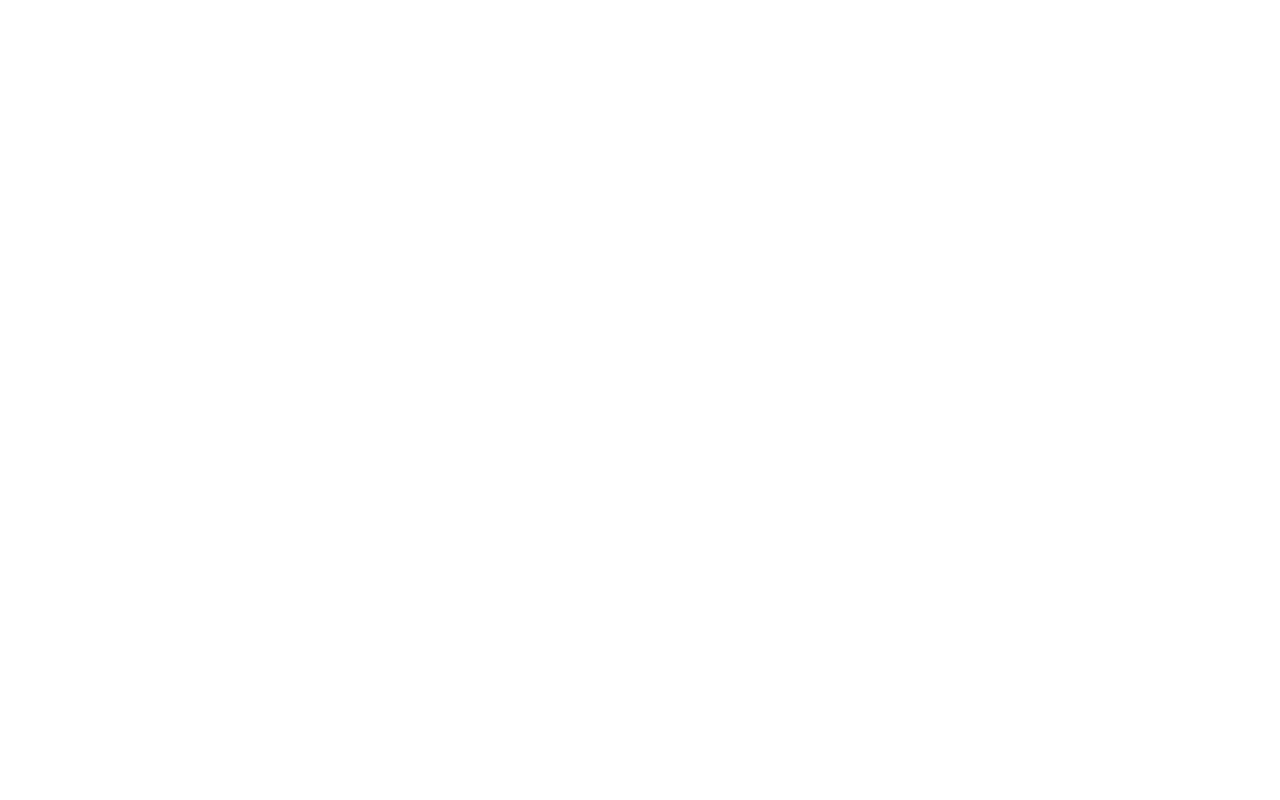
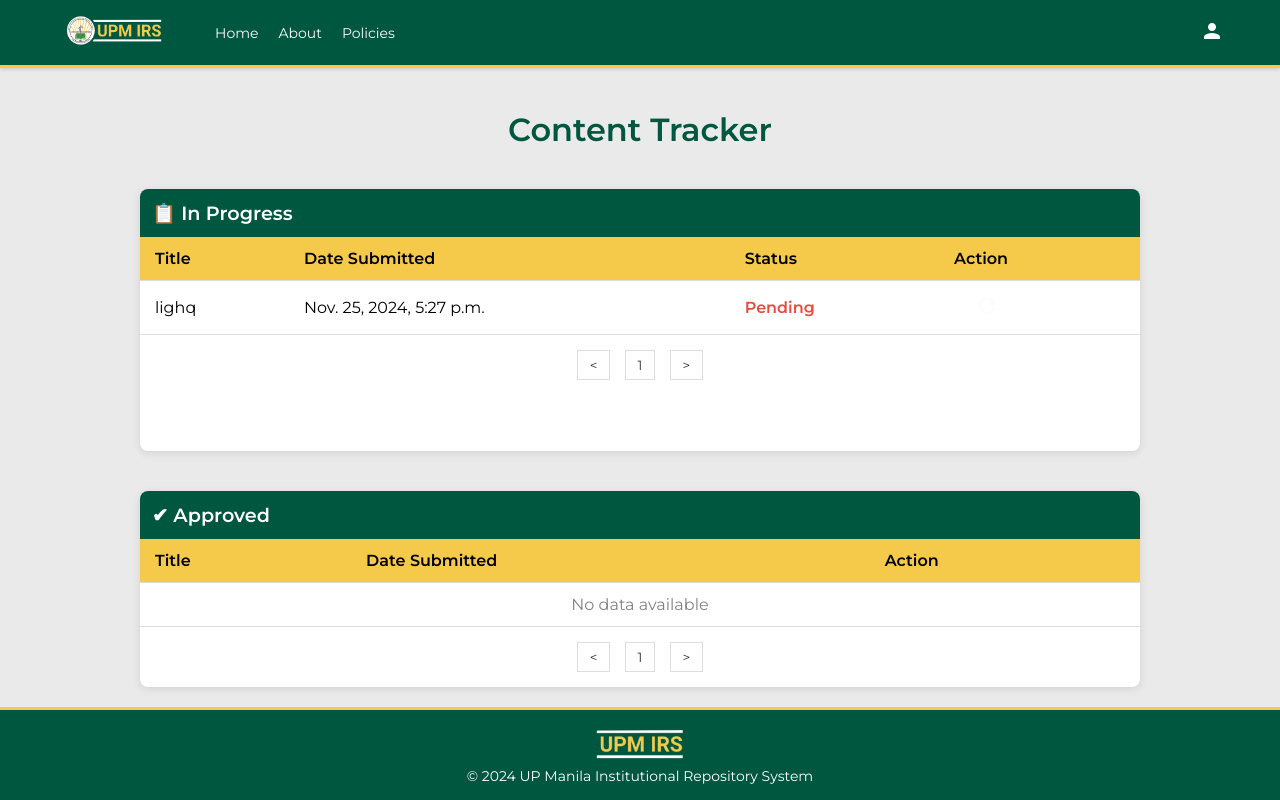
Before and after one commit to TaoNkaWytShirt/CS122-IRS, a plain HTML site: page upm-irs/repository.html in a window 1280 px wide. Drawn offline with Linux system fonts and the light colour scheme.

Commit message:
added initial design for repository page, footer for contribute page, and css fixes

```diff
--- a/upm-irs/contribute.html
+++ b/upm-irs/contribute.html
@@ -13,183 +13,7 @@
       href="https://fonts.googleapis.com/icon?family=Material+Icons"
     />
     <link rel="stylesheet" href="css/style.css" />
-    <style>
-      .content-container {
-        grid-area: Content;
-        position: fixed;
-        margin-top: 90px;
-        height: 100%;
-        width: 100%;
-        background-color: #eaeaea;
-        scroll-behavior: smooth;
-        overflow-y: auto;
-      }
-
-      .content {
-        margin-left: auto;
-        margin-right: auto;
-        height: auto;
-        width: 50%;
-        border: 1px solid #ccc;
-        padding: 10px;
-        border-radius: 7px;
-        margin-bottom: 150px;
-        overflow-y: auto;
-      }
-
-      input:not(.name input, .date input),
-      select {
-        height: 30px;
-        border-radius: 5px;
-        border: 1px solid #ccc;
-        padding: 5px;
-      }
-
-      textarea {
-        display: flex;
-        height: 200px;
-        border-radius: 5px;
-        border: 1px solid #ccc;
-        padding: 5px;
-        resize: none;
-      }
-
-      .details,
-      .title,
-      .content-type,
-      .keywords,
-      .access-level,
-      .abstract {
-        margin-bottom: 10px;
-      }
-
-      .details div,
-      .title div,
-      .content-type div,
-      .keywords div,
-      .access-level div,
-      .abstract div {
-        display: flex;
-        flex-direction: column;
-        flex: 1;
-      }
-
-      label {
-        margin-bottom: 5px;
-        margin-left: 3px;
-      }
-
-      .name,
-      .unit,
-      .date {
-        display: flex;
-        margin-bottom: 10px;
-        margin-top: 5px;
-      }
-
-      .name div,
-      .unit div,
-      .date div {
-        display: flex;
-        flex: 1;
-        min-width: 0;
-      }
-
-      .name input {
-        width: 100%;
-        box-sizing: border-box;
-        height: 30px;
-        border: solid #ccc;
-        border-width: 1px 0px 1px 1px;
-        padding: 5px;
-      }
-
-      .name input:nth-child(1),
-      .date input:nth-child(1) {
-        border-radius: 5px 0px 0px 5px;
-      }
-
-      .delete-row-btn {
-        width: 160px; /* Set button width to 70px */
-        height: 30px; /* Match input height */
-        border: none;
-        border-radius: 0px 5px 5px 0px;
-        background-color: #981610;
-        color: white;
-        box-sizing: border-box; /* Ensure padding/border don't affect width */
-        text-align: center;
-        line-height: 30px; /* Vertically align the minus symbol */
-        cursor: pointer;
-      }
-
-      .organization {
-        display: flex;
-        justify-content: space-between;
-      }
-
-      .organization label {
-        display: flex;
-        align-items: center;
-        gap: 10px;
-      }
-
-      .add-row-btn {
-        width: 37px;
-        height: 30px;
-        border-radius: 5px;
-        background-color: #f4c430;
-        border: none;
-        cursor: pointer;
-      }
-
-      .unit {
-        display: flex;
-        vertical-align: middle;
-        gap: 10px;
-        margin-bottom: 15px;
-      }
-
-      .unit div {
-        display: flex;
-        flex-direction: column;
-        flex: 1;
-        min-width: 0;
-      }
-
-      .date input {
-        width: 100%;
-        box-sizing: border-box;
-        height: 30px;
-        border: solid #ccc;
-        padding: 5px;
-      }
-
-      .date input:nth-child(1),
-      input:nth-child(2) {
-        border-width: 1px 0px 1px 1px;
-      }
-
-      .date input:nth-child(3) {
-        border-width: 1px;
-        border-radius: 0px 5px 5px 0px;
-      }
-
-      .embargo-duration {
-        display: flex;
-        vertical-align: middle;
-        gap: 10px;
-        margin-bottom: 15px;
-        margin-top: 5px;
-      }
-
-      .embargo-duration input {
-        width: 100%;
-        box-sizing: border-box;
-        height: 30px;
-        border: solid #ccc;
-        padding: 5px;
-      }
-    </style>
+    <link rel="stylesheet" href="css/contribute.css" />
   </head>
   <body>
     <header>
@@ -216,10 +40,11 @@
     </header>
 
     <div class="content-container">
+      <h1>Contribute</h1>
       <div class="content">
         <div class="details">
           <div>
-            <label>Add Details</label>
+            <h2>Add Details</h2>
           </div>
         </div>
         <div class="title">
@@ -380,20 +205,20 @@
             <option value="University">Month</option>
           </select>
         </div>
+        <button class="footer-buttons">Cancel</button>
+        <button class="footer-buttons">Upload File</button>
       </div>
+      <section class="footer">
+        <div class="footer-logo">
+          <a href="index.html">
+            <img src="assets/irs-logo-2.png" alt="Logo" />
+          </a>
+        </div>
+        <div class="footer-text">
+          <p>&copy; 2024 UP Manila Institutional Repository System</p>
+        </div>
+      </section>
     </div>
-    <footer>
-      <div class="footer-container">
-        <p>&copy; 2024 UPM IRS. All rights reserved.</p>
-        <nav>
-          <a href="index.html">Home</a>
-          <a href="about.html">About</a>
-          <a href="contact.html">Contact</a>
-          <a href="policies.html">Policies</a>
-        </nav>
-      </div>
-    </footer>
-
     <script src="index.js"></script>
   </body>
 </html>
--- /dev/null
+++ b/upm-irs/css/contribute.css
@@ -0,0 +1,222 @@
+.content-container {
+  grid-area: Content;
+  position: fixed;
+  margin-top: 90px;
+  height: 100%;
+  width: 100%;
+  background-color: #eaeaea;
+  scroll-behavior: smooth;
+  overflow-y: auto;
+}
+
+h1 {
+  font-size: 2em;
+  margin-bottom: 20px;
+  font-weight: bold;
+  color: #00573f;
+  text-align: center;
+  width: 100%;
+}
+
+h2 {
+  font-size: 1.5em;
+  margin-bottom: 10px;
+  color: #00573f;
+}
+
+.content {
+  margin-left: auto;
+  margin-right: auto;
+  height: auto;
+  width: 50%;
+  border: 1px solid #ccc;
+  padding: 10px;
+  border-radius: 7px;
+  margin-bottom: 150px;
+  overflow-y: auto;
+}
+
+input:not(.name input, .date input),
+select {
+  height: 30px;
+  border-radius: 5px;
+  border: 1px solid #ccc;
+  padding: 5px;
+}
+
+textarea {
+  display: flex;
+  height: 200px;
+  border-radius: 5px;
+  border: 1px solid #ccc;
+  padding: 5px;
+  resize: none;
+}
+
+.details,
+.title,
+.content-type,
+.keywords,
+.access-level,
+.abstract {
+  margin-bottom: 10px;
+}
+
+.details div,
+.title div,
+.content-type div,
+.keywords div,
+.access-level div,
+.abstract div {
+  display: flex;
+  flex-direction: column;
+  flex: 1;
+}
+
+label {
+  margin-bottom: 5px;
+  margin-left: 3px;
+}
+
+.name,
+.unit,
+.date {
+  display: flex;
+  margin-bottom: 10px;
+  margin-top: 5px;
+}
+
+.name div,
+.unit div,
+.date div {
+  display: flex;
+  flex: 1;
+  min-width: 0;
+}
+
+.name input {
+  width: 100%;
+  box-sizing: border-box;
+  height: 30px;
+  border: solid #ccc;
+  border-width: 1px 0px 1px 1px;
+  padding: 5px;
+}
+
+.name input:nth-child(1),
+.date input:nth-child(1) {
+  border-radius: 5px 0px 0px 5px;
+}
+
+.delete-row-btn {
+  width: 160px; /* Set button width to 70px */
+  height: 30px; /* Match input height */
+  border: none;
+  border-radius: 0px 5px 5px 0px;
+  background-color: #981610;
+  color: white;
+  box-sizing: border-box; /* Ensure padding/border don't affect width */
+  text-align: center;
+  line-height: 30px; /* Vertically align the minus symbol */
+  cursor: pointer;
+}
+
+.organization {
+  display: flex;
+  justify-content: space-between;
+}
+
+.organization label {
+  display: flex;
+  align-items: center;
+  gap: 10px;
+}
+
+.add-row-btn {
+  width: 37px;
+  height: 30px;
+  border-radius: 5px;
+  background-color: #f4c430;
+  border: none;
+  cursor: pointer;
+}
+
+.unit {
+  display: flex;
+  vertical-align: middle;
+  gap: 10px;
+  margin-bottom: 15px;
+}
+
+.unit div {
+  display: flex;
+  flex-direction: column;
+  flex: 1;
+  min-width: 0;
+}
+
+.date input {
+  width: 100%;
+  box-sizing: border-box;
+  height: 30px;
+  border: solid #ccc;
+  padding: 5px;
+}
+
+.date input:nth-child(1),
+input:nth-child(2) {
+  border-width: 1px 0px 1px 1px;
+}
+
+.date input:nth-child(3) {
+  border-width: 1px;
+  border-radius: 0px 5px 5px 0px;
+}
+
+.embargo-duration {
+  display: flex;
+  vertical-align: middle;
+  gap: 10px;
+  margin-bottom: 15px;
+  margin-top: 5px;
+}
+
+.embargo-duration input {
+  width: 100%;
+  box-sizing: border-box;
+  height: 30px;
+  border: solid #ccc;
+  padding: 5px;
+}
+
+/* Style for Cancel and Upload File buttons */
+.footer-buttons {
+  width: 100px;
+  height: 35px;
+  border: none;
+  border-radius: 5px;
+  cursor: pointer;
+  font-weight: bold;
+  font-family: "Montserrat", sans-serif;
+}
+
+.footer-buttons:nth-of-type(1) {
+  background-color: #f5c94a;
+  color: black;
+  margin-right: 10px;
+  transition: background-color 0.3s;
+}
+
+.footer-buttons:nth-of-type(1):hover {
+  background-color: #f5c94a;
+}
+
+.footer-buttons:nth-of-type(2) {
+  background-color: #00573f;
+  color: white;
+  transition: background-color 0.3s;
+}
+
+button:nth-of-type(2):hover {
+  background-color: #003d2b;
+}
--- /dev/null
+++ b/upm-irs/css/repository.css
@@ -0,0 +1,72 @@
+body {
+  padding-top: 90px; /* Adjust for fixed header */
+}
+
+h1 {
+  text-align: center;
+  margin: 20px 0;
+  color: #00573f;
+}
+
+.section {
+  margin: 20px auto;
+  width: 90%;
+  max-width: 1000px;
+  background-color: #fff;
+  box-shadow: 0 2px 8px rgba(0, 0, 0, 0.1);
+  border-radius: 8px;
+  overflow: hidden;
+}
+
+.section-header {
+  background-color: #00573f;
+  color: #fff;
+  padding: 12px;
+  font-size: 1.2rem;
+  font-weight: bold;
+}
+
+table {
+  width: 100%;
+  border-collapse: collapse;
+}
+
+th,
+td {
+  padding: 12px 15px;
+  text-align: left;
+  border-bottom: 1px solid #ddd;
+}
+
+th {
+  background-color: #f5c94a;
+  color: #000;
+}
+
+tbody tr:hover {
+  background-color: #f1f1f1;
+}
+
+.status-pending {
+  color: #e74c3c;
+  font-weight: bold;
+}
+
+.pagination {
+  text-align: center;
+  padding: 15px;
+}
+
+.pagination button {
+  background-color: #fff;
+  color: #333;
+  border: 1px solid #ddd;
+  padding: 6px 12px;
+  margin: 0 5px;
+  cursor: pointer;
+}
+
+.pagination button:hover {
+  background-color: #00573f;
+  color: white;
+}
--- a/upm-irs/css/style.css
+++ b/upm-irs/css/style.css
@@ -107,13 +107,13 @@ nav a:hover {
 
 .content-container {
   grid-area: Content;
-  position: fixed;
   margin-top: 90px;
-  height: 100%;
+  min-height: calc(100vh - 90px);
   width: 100%;
   background-color: #eaeaea;
   scroll-behavior: smooth;
   overflow-y: auto;
+  padding-bottom: 50px;
 }
 
 .content {
@@ -547,4 +547,4 @@ section.services {
     }
 }
 
-**/
+/**
--- a/upm-irs/repository.html
+++ b/upm-irs/repository.html
@@ -0,0 +1,118 @@
+<!DOCTYPE html>
+<html lang="en">
+  <head>
+    <meta charset="UTF-8" />
+    <meta name="viewport" content="width=device-width, initial-scale=1.0" />
+    <title>UPM IRS - Content Tracker</title>
+    <!-- Fonts and Icons -->
+    <link
+      href="https://fonts.googleapis.com/css2?family=Montserrat:wght@300;400;600&display=swap"
+      rel="stylesheet"
+    />
+    <link
+      rel="stylesheet"
+      href="https://fonts.googleapis.com/icon?family=Material+Icons"
+    />
+    <!-- Custom CSS -->
+    <link rel="stylesheet" href="css/style.css" />
+    <link rel="stylesheet" href="css/repository.css" />
+    <script>
+      function toggleDropdown() {
+        const dropdown = document.getElementById("dropdownMenu");
+        dropdown.style.display =
+          dropdown.style.display === "block" ? "none" : "block";
+      }
+    </script>
+  </head>
+  <body>
+    <!-- Header -->
+    <header>
+      <div class="header-content">
+        <a href="index.html">
+          <img src="assets/irs-logo.png" alt="Logo" />
+        </a>
+        <nav>
+          <a href="index.html">Home</a>
+          <a href="about.html">About</a>
+          <a href="policies.html">Policies</a>
+        </nav>
+      </div>
+
+      <div class="profile">
+        <i class="material-icons" onclick="toggleDropdown()">person</i>
+        <div class="dropdown-content" id="dropdownMenu">
+          <a href="#">Settings</a>
+          <a href="#">Account</a>
+          <a href="login.html">Logout</a>
+        </div>
+      </div>
+    </header>
+
+    <!-- Content Tracker -->
+    <h1>Content Tracker</h1>
+
+    <!-- In Progress Section -->
+    <div class="section">
+      <div class="section-header">📋 In Progress</div>
+      <table>
+        <thead>
+          <tr>
+            <th>Title</th>
+            <th>Date Submitted</th>
+            <th>Status</th>
+            <th>Action</th>
+          </tr>
+        </thead>
+        <tbody>
+          <tr>
+            <td>lighq</td>
+            <td>Nov. 25, 2024, 5:27 p.m.</td>
+            <td><span class="status-pending">Pending</span></td>
+            <td><span class="material-icons">refresh</span></td>
+          </tr>
+        </tbody>
+      </table>
+      <div class="pagination">
+        <button>&lt;</button>
+        <button>1</button>
+        <button>&gt;</button>
+      </div>
+    </div>
+
+    <!-- Approved Section -->
+    <div class="section">
+      <div class="section-header">✔ Approved</div>
+      <table>
+        <thead>
+          <tr>
+            <th>Title</th>
+            <th>Date Submitted</th>
+            <th>Action</th>
+          </tr>
+        </thead>
+        <tbody>
+          <tr>
+            <td colspan="3" style="text-align: center; color: grey">
+              No data available
+            </td>
+          </tr>
+        </tbody>
+      </table>
+      <div class="pagination">
+        <button>&lt;</button>
+        <button>1</button>
+        <button>&gt;</button>
+      </div>
+    </div>
+    <section class="footer">
+      <div class="footer-logo">
+        <a href="index.html">
+          <img src="assets/irs-logo-2.png" alt="Logo" />
+        </a>
+      </div>
+      <div class="footer-text">
+        <p>&copy; 2024 UP Manila Institutional Repository System</p>
+      </div>
+    </section>
+  </body>
+</html>
```
